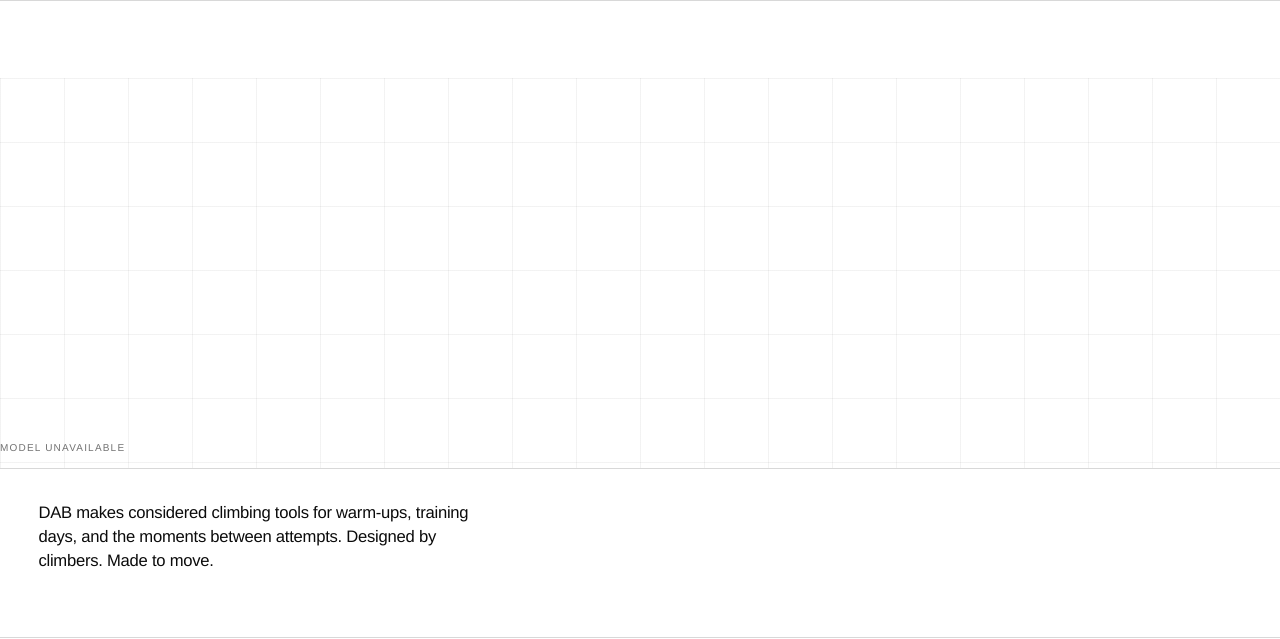
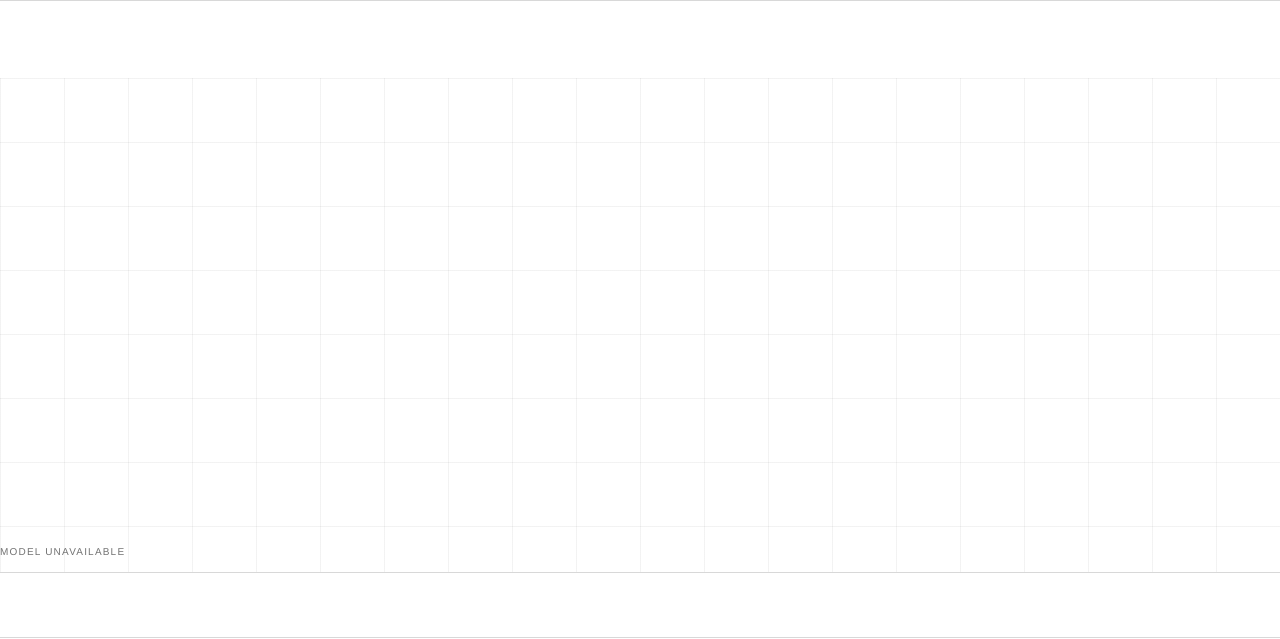
Before and after one commit to alanyeh/dab-coming-soon, a website: page index.html in a window 1280 px wide. Shown: the part 85-724 px from the top of the page. Drawn offline with nearby package versions, Linux system fonts and the light colour scheme; no server answers.

Commit message:
Remove hero supporting copy

```diff
--- a/index.html
+++ b/index.html
@@ -29,12 +29,6 @@
           </div>
         </div>
 
-        <div class="hero-bottom">
-          <p class="intro">
-            DAB makes considered climbing tools for warm-ups, training days,
-            and the moments between attempts. Designed by climbers. Made to move.
-          </p>
-        </div>
       </div>
 
       <aside class="signup-panel" aria-label="Launch signup" hidden>
```
